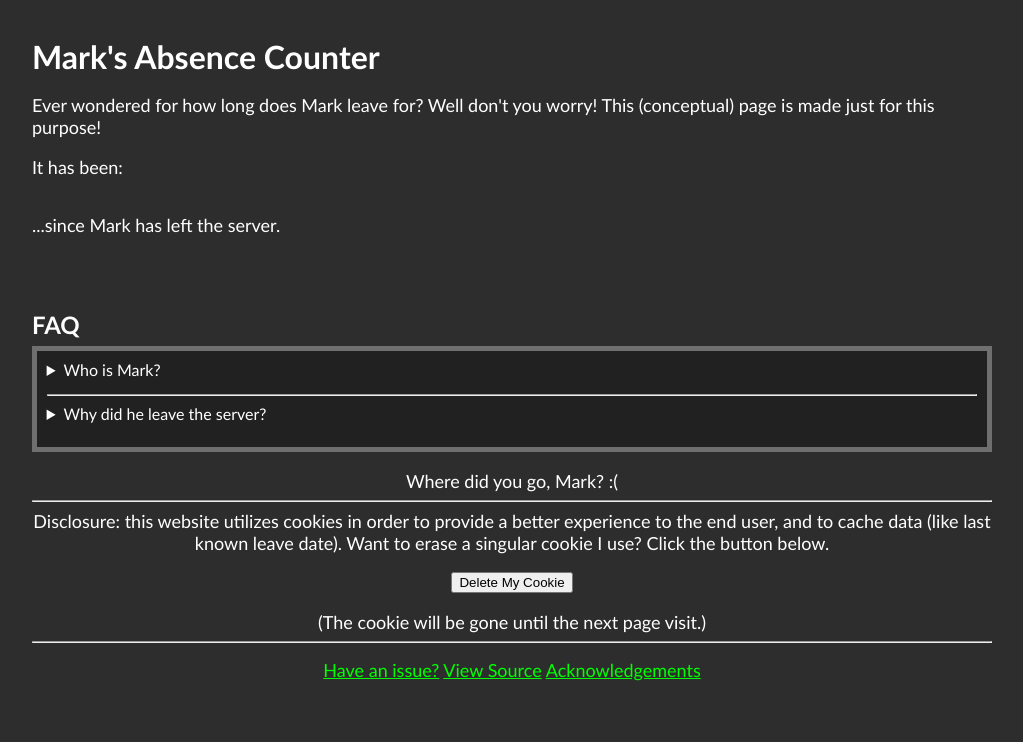
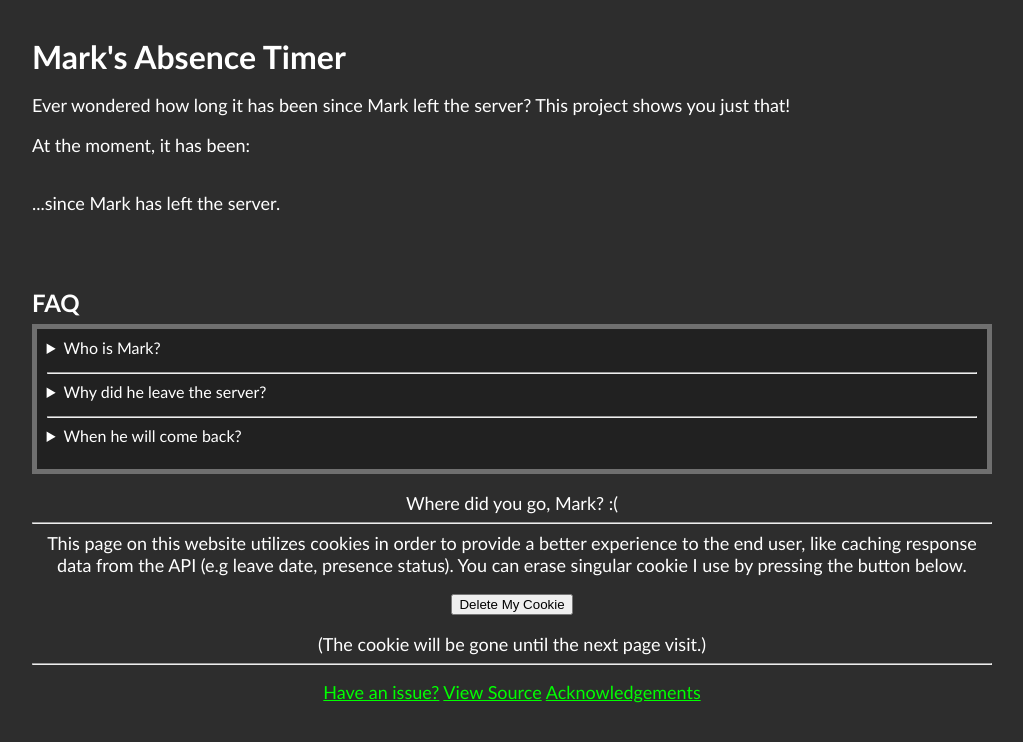
Before and after one commit to RedSQL/redsql.github.io, a Jekyll site: the page projects/mark_absence.html, which Jekyll copies as it is, in a window 1280 px wide. Shown: the top 742 px of the page, without its empty margins (128-1151 px from the left). Built offline with Jekyll 4.4.1, drawn with Linux system fonts in a browser that asks for light colours; comment, search, counter and statistics services are not loaded.

Commit message:
Revise absence project a bit
* Adds og meta properties for embeds to work on certain platforms.

* With JS disabled, user is now notified that cookie deletion will not work, because... it relies on JS.

* A bunch of stuff has been re-worded.

```diff
--- a/projects/mark_absence.html
+++ b/projects/mark_absence.html
@@ -3,25 +3,25 @@
 	<head>
 	<!-- Thanks, JS-Cookie for saving me headache! :-) -->
 	<script src="https://cdn.jsdelivr.net/npm/js-cookie@rc/dist/js.cookie.min.js"></script>
+	<meta property="og:title" content="Mark's Absence">
+	<meta property="og:site_name" content="Red's Projects">
+	<meta property="og:url" content="https://redsql.github.io/">
+	<meta property="og:description" content="Ever wondered for how long does Mark leave for? Well don't you worry! This page got you covered!">
 	<meta name="viewport" content="width=device-width, initial-scale=1">
 	<link rel="stylesheet" type="text/css" href="../res/style.css">
-		<title>Mark's Absence Counter</title>
+		<title>Mark's Absence Timer</title>
 		<style>
 			.date {
 				color: #ffd300;
 				font-size: 220%;
 			}
-			noscript {
-				font-size: 50px;
-				color: #ff0000;
-			}
 		</style>
 	</head>
 	<body>
-		<h1>Mark's Absence Counter</h1>
-		<noscript>Hey, sorry to break it to ya, but this site won't do without JS. Sorry.</noscript>
-		<p>Ever wondered for how long does Mark leave for? Well don't you worry! This (conceptual) page is made just for this purpose!</p>
-		<p id='watcher'>It has been:</p><p class='date' id='thething'></p>
+		<h1>Mark's Absence Timer</h1>
+		<noscript><b><h2>This page will not work without Javascript, sorry.</h2></b></noscript>
+		<p>Ever wondered how long it has been since Mark left the server? This project shows you just that!</p>
+		<p id='watcher'>At the moment, it has been:</p><p class='date' id='thething'></p>
 		<p id='watcher2'>...since Mark has left the server.</p>
 		<p id='invalidDataCanary'></p>
 		<br><br>
@@ -42,17 +42,24 @@
 				<br><br>
 				Longer answer: Mark has this tendency to... Randomly leave our server, sometimes outright for no apparent reason. He usually doesn't leave any notice about him leaving and reasons for doing so. This sole purpose of this page is just to see the amount of time that Mark has been gone from the server since he left. He might come back... At some point... Eventually... At least I am hoping that would be the case.
 			</details>
+			<hr>
+			<details id="faq-when-mark-will-be-back">
+			<summary>
+				When he will come back?
+			</summary>
+				I don't know. Just whenever he feels like it.
+			</details>
 		</div>
 	</body>
 	<footer>
 		<div class='bottom-footer'>
 			<p id='canary'>Where did you go, Mark? :(</p>
 			<hr>
-			<!-- EU Law compliance stuff. -->
-			<p class='legal'>Disclosure: this website utilizes cookies in order to provide a better experience to the end user, and to cache data (like last known leave date). Want to erase a singular cookie I use? Click the button below.</p>
+			<p class='legal'>This page on this website utilizes cookies in order to provide a better experience to the end user, like caching response data from the API (e.g leave date, presence status). You can erase singular cookie I use by pressing the button below.</p>
 			<br>
 			<input id="nocookie" type="submit" name="button" value="Delete My Cookie"\>
 			<p>(The cookie will be gone until the next page visit.)</p>
+			<noscript><b>The button will not do anything without Javascript enabled.</b></noscript>
 				<hr>
 				<ul>
 					<li><a href='https://github.com/RedSQL/redsql.github.io/issues/new' class='footer-t'>Have an issue?</a></li>
```
